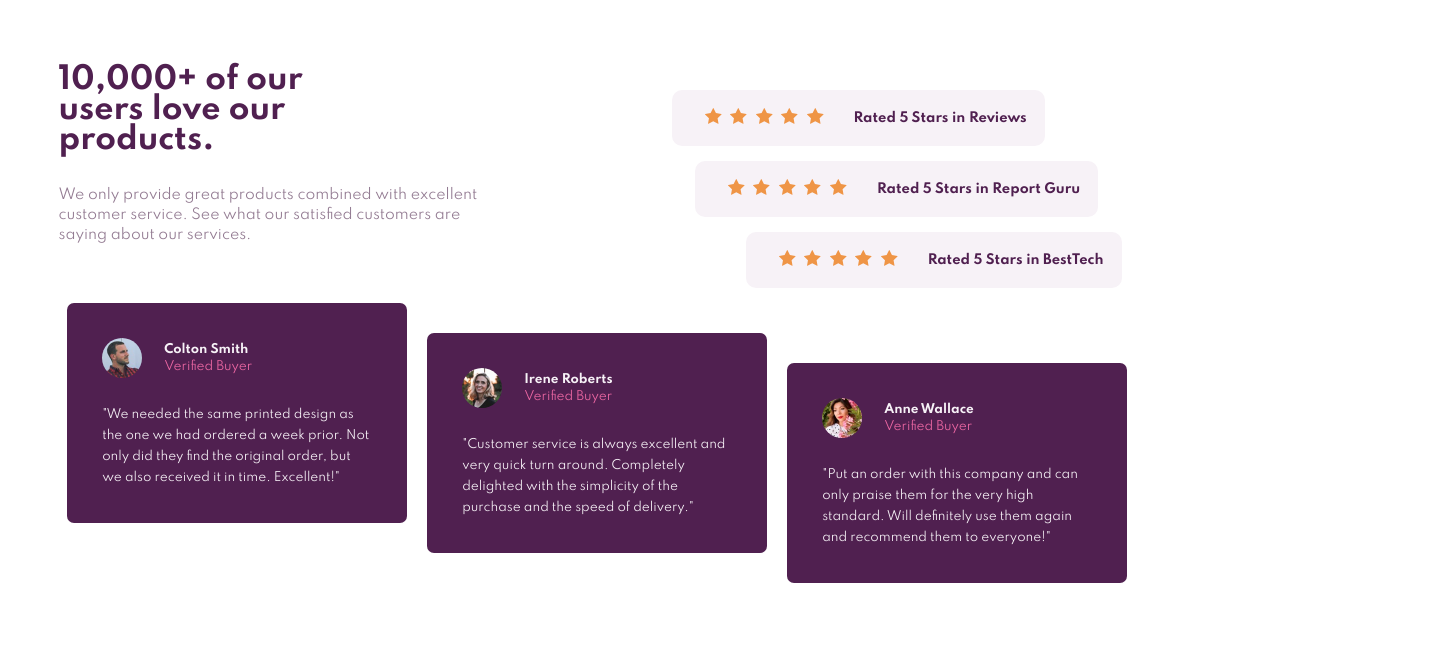
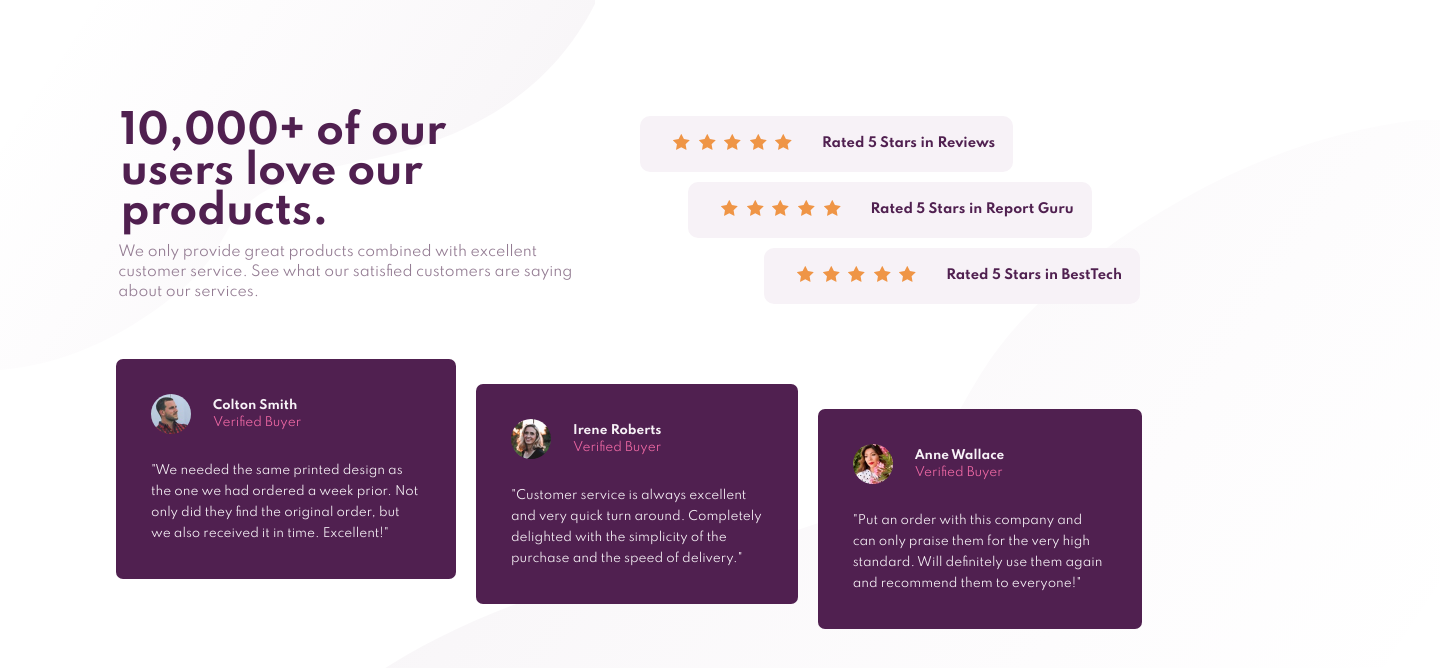
Before and after one commit to Darkzho/Feedback-page, a plain HTML site: page index.html in a window 1280 px wide. Shown: the top 668 px of the page, 1440 px wide, since content can reach past the window. Drawn offline with Linux system fonts and the light colour scheme.

Commit message:
Se hacen areglos en el vista deskto: Se rapara mobile desing con Flexbox, Se le danm máxios y mínimos a la grilla para controlar el crecimiento de las págiasn entre 1024 y 1440px. Se mejora el html sacando etiquetas contenedora principal y ordenando las que ya estaban

```diff
--- a/estilos/laptop.css
+++ b/estilos/laptop.css
@@ -1,59 +1,75 @@
+
 main {
     display: grid;
-    grid-template-columns: 513px minmax(525px, 760px);
-    grid-template-rows:  1fr;
+    grid-template-columns: repeat(2, minmax(461px,564px));
+    height: 100vh;
+    margin: 0;
+    place-items: stretch;
     justify-content: center;
-    padding-top: 50px;
 }
 
 .main--background-img {
     position: absolute;
+    max-width: 1440px;
 }
 
 .main--background-img--top {
-    background-image: url();
+    background-image: url(../assets/bg-pattern-top-desktop.svg);
     position: absolute;
-    width: 405px;
-    height: 255px;
-    top: -80px;
-    left: -30px;
-
+    background-size: cover;
+    background-repeat: no-repeat;
+    width: 595px;
+    height: 370px;
+    top: 0;
+    left: 0;
 }
 
 .main--background-img--bottom {
+    background-image: url(../assets/bg-pattern-bottom-desktop.svg);
     position: absolute;
-    width: 415px;
-    height: 510px;
-    top: 815px;
-    left: -20px;
+    background-size: cover;
+    background-position: center;
+    background-repeat: no-repeat;
+    position: absolute;
+    width: 1265px;
+    height: 780px;
+    top: 120px;
+    left: 175px;
 }
 
 .main--info {
-    margin-top: -65px;
+    grid-column: 1 /2;
+    grid-row: 1 /2;
 }
 
 .div-main--info {
     display: flex;
     flex-direction: column;
-    width: 470px;
-
+    justify-content: center;
+    align-items: center;
+    height: 100%;
+    gap: 10px;
 }
 
 .div-main--info h1 {
     text-align: left;
-    line-height: 3rem;
-    margin-left: 55px
+    line-height: 4rem;
+    font-size: 4rem;
+    margin: 0 0 0 -80px;
 }
 
 .div-main--info p {
     text-align: left;
-    margin-left: 55px;
+    width: 85%;
+    margin: 0 0 0 0 ;
 }
 
 .section--star-rating {
-    width: 80%;
-    max-width: 450px;
-
+    margin: 5px 0 0 0;
+    grid-column: 2 / 3;
+    grid-row: 1 / 2;
+    justify-content: center;
+    gap: 10px;
 }
 
 .section--star-rating--item {
@@ -83,15 +99,14 @@ main {
 }
 
 .section--feedback {
-    display: flex;
-    max-width: 1150px;
-    width: 90%;
-    height: 280px;
-    grid-column: 1 / 4;
+    max-width: 1440px;
+    height: 70%;
+    width: 91%;
+    grid-column: 1 / 3;
+    grid-row: 2 / 3;
     flex-direction: row;
-    margin-top: 15px;
     gap: 20px;
-    margin-bottom: 60px;
+    margin: -55px 0 0 40px;
 }
 
 .section--feedback-article--card {
--- a/estilos/style.css
+++ b/estilos/style.css
@@ -13,11 +13,16 @@
     --light-magenta: hsl(300, 24%, 96%);
 }
 
-.main--background-img {
+main {
     position: relative;
+    min-width: 375px;
+    margin: 0 auto;
 }
 
 .main--background-img--top {
+    background-image: url(../assets/bg-pattern-top-mobile.svg);
+    background-size:cover;
+    background-repeat: no-repeat;
     position: absolute;
     width: 405px;
     height: 255px;
@@ -27,11 +32,15 @@
 }
 
 .main--background-img--bottom {
+    background-image: url(../assets/bg-pattern-bottom-mobile.svg);
+    background-size: cover;
+    background-repeat: no-repeat;
+    background-position: center;
     position: absolute;
-    width: 415px;
-    height: 510px;
-    top: 815px;
-    left: -20px;
+    width: 1295px;
+    height:515px;
+    top: 825px;
+    left: -275px;
 }
 
 .main--info h1 {
--- a/index.html
+++ b/index.html
@@ -12,11 +12,11 @@
     <title>Review</title>
 </head>
 <body>
+    <div class="main--background-img">
+        <div class="main--background-img--top"></div>
+        <div class="main--background-img--bottom"></div>
+    </div>
     <main>
-        <div class="main--background-img">
-            <div class="main--background-img--top"></div>
-            <div class="main--background-img--bottom"></div>
-        </div>
         <article class="main--info">
             <div class="div-main--info">
                 <h1>
```
